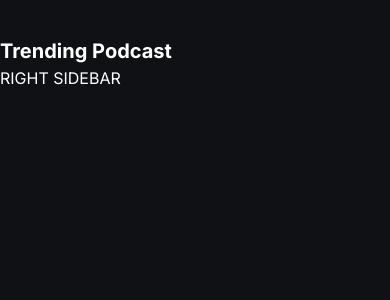
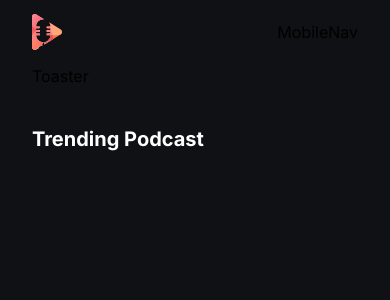
Before and after one commit to emLuc86dev/podcaster, a Next.js app: page / in a window 390 px wide. Shown: the top 300 px of the page. Built offline with nearby package versions, Linux system fonts and the light colour scheme.

Commit message:
main content centeerd

```diff
--- a/app/(root)/layout.tsx
+++ b/app/(root)/layout.tsx
@@ -1,4 +1,5 @@
 import LeftSidebar from "@/components/LeftSidebar";
+import Image from "next/image";
 
 export default function RootLayout({
   children,
@@ -6,11 +7,27 @@
   children: React.ReactNode;
 }>) {
   return (
-    <div lang="en">
-      <main>
+    <div className="relative flex flex-col">
+      <main className="relative flex bg-black-3">
         <LeftSidebar />
-        {children}
-        <p className="text-white-1">RIGHT SIDEBAR</p>
+
+        <section className="flex min-h-screen flex-1 flex-col px-4 sm:px-14">
+          <div className="mx-auto flex w-full max-w-5xl flex-col max-sm:px-4">
+            <div className="flex h-16 items-center justify-between md:hidden">
+              <Image
+                src="/icons/logo.svg"
+                width={30}
+                height={30}
+                alt="menu icon"
+              />
+              MobileNav
+            </div>
+            <div className="flex flex-col md:pb-14">
+              Toaster
+              {children}
+            </div>
+          </div>
+        </section>
       </main>
     </div>
   );
```
